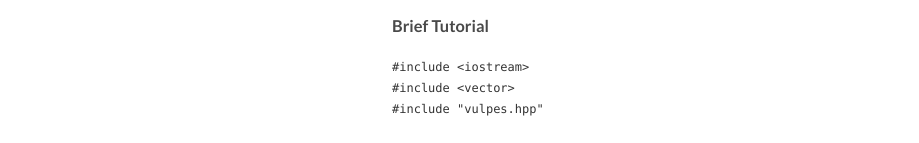
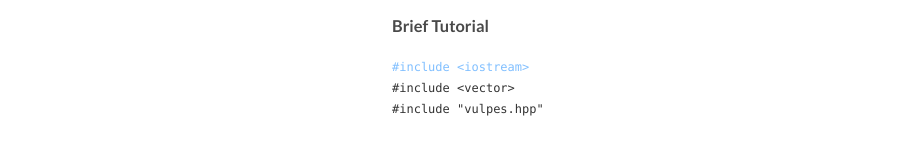
Before and after one commit to TheVulpes/thevulpes.github.com, a plain HTML site: page index.html in a window 1280 px wide. Shown: the part 493-636 px from the top of the page, without its empty margins (178-1097 px from the left). Drawn offline with Linux system fonts and the light colour scheme.

Commit message:
Update index.html

```diff
--- a/index.html
+++ b/index.html
@@ -39,7 +39,7 @@
 
 <p>
   <code>
-    #include &ltiostream&gt <br>
+    <span style="color:#80BFFF">#include &ltiostream&gt <br></span>
     #include &ltvector&gt <br>
     #include "vulpes.hpp" <br>
     <br>
```
